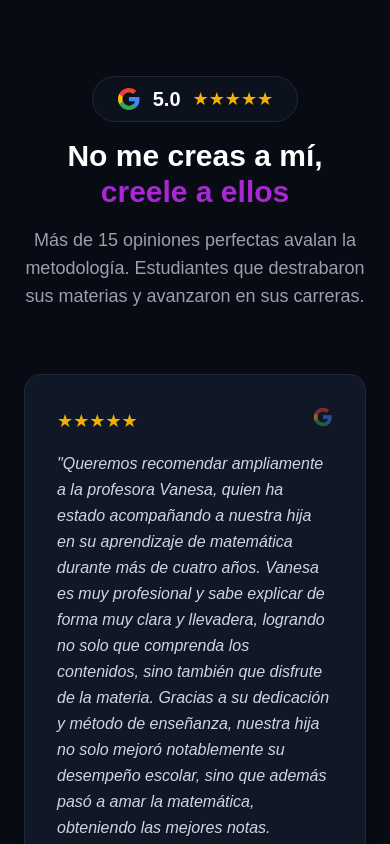
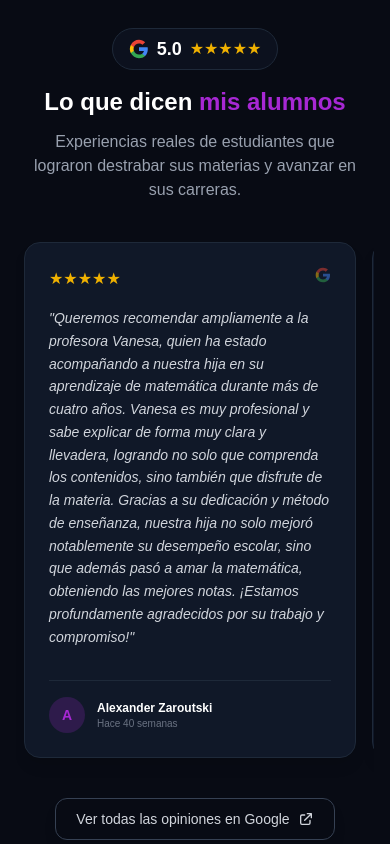
Before and after one commit to Vane-SDev/Infinitamente-Website, a Next.js app: page / in a window 390 px wide. Shown: the part 2880-3724 px from the top of the page. Built offline with nearby package versions, Linux system fonts and the light colour scheme; no server answers.

Commit message:
correcion responsive

```diff
--- a/src/app/globals.css
+++ b/src/app/globals.css
@@ -58,3 +58,11 @@ body {
   color: var(--foreground);
   font-family: Arial, Helvetica, sans-serif;
 }
+
+.hide-scrollbar::-webkit-scrollbar {
+  display: none;
+}
+.hide-scrollbar {
+  -ms-overflow-style: none;
+  scrollbar-width: none;
+}
--- a/src/app/layout.js
+++ b/src/app/layout.js
@@ -22,7 +22,7 @@ export const metadata = {
   ],
   // Etiquetas para WhatsApp/LinkedIn/Twitter
   openGraph: {
-    title: "Dominá la Matemática, Física y Programación | Infinitamente STEM",
+    title: "Dominá la Matemática, Física y Programación | Infinitamente Matemático",
     description:
       "Clases online personalizadas con docente experimentada. Aprobá entendiendo.",
     url: "https://infinitamentematematico.com",
@@ -42,12 +42,12 @@ const schemaMarkup = {
   url: "https://infinitamentematematico.com",
   telephone: "+5492643171733",
   priceRange: "$$",
-  // Eliminamos address y geo. Agregamos alcance digital:
+
   areaServed: {
     "@type": "GeoCircle",
     description: "Hispanoamérica y estudiantes de habla hispana a nivel global",
   },
-  availableLanguage: "es", // Le decimos a Google tu idioma nativo de enseñanza
+  availableLanguage: "es",
   openingHoursSpecification: {
     "@type": "OpeningHoursSpecification",
     dayOfWeek: ["Monday", "Tuesday", "Wednesday", "Thursday", "Friday"],
@@ -55,7 +55,7 @@ const schemaMarkup = {
     closes: "20:00",
   },
   sameAs: ["https://g.page/r/CQOh2Z-tmLQREAE"],
-  // (Aggregate Rating) - Actualizado a tus 15 reseñas reales
+  // (Aggregate Rating)
   aggregateRating: {
     "@type": "AggregateRating",
     ratingValue: "5.0",
--- a/src/app/page.js
+++ b/src/app/page.js
@@ -1,5 +1,5 @@
 import Servicios from "../components/Servicios";
-import Resenas from "../components/Resenas"; // Nuevo componente de prueba social
+import Resenas from "../components/Resenas";
 import Reserva from "../components/Reserva";
 import Faq from "../components/Faq";
 import Footer from "../components/Footer";
@@ -8,7 +8,7 @@ import MathParticles from "../components/Mathparticles";
 export default function Home() {
   return (
     <>
-      {/* El MAIN ahora envuelve todo el contenido de la página */}
+
       <main className="w-full flex flex-col">
         {/* SECCIÓN HERO */}
         <section className="relative min-h-screen bg-brand-dark text-white font-sans flex flex-col items-center justify-center p-6 sm:p-12 overflow-hidden z-0">
@@ -52,12 +52,10 @@ export default function Home() {
           </div>
         </section>
 
-        {/* RESTO DE LAS SECCIONES */}
         <div id="servicios">
           <Servicios />
         </div>
 
-        {/* Prueba Social ANTES de pedir la reserva */}
         <Resenas />
 
         <div id="reserva">
--- a/src/components/Faq.js
+++ b/src/components/Faq.js
@@ -23,13 +23,28 @@ export default function Faq() {
     {
       pregunta: "¿Qué plataforma usamos para las clases online?",
       respuesta:
-        "Las sesiones se dan por Google Meet (o Zoom). Uso una pizarra digital interactiva para que puedas ver la resolución de los problemas matemáticos en tiempo real, paso a paso.",
+        "Las sesiones se dan por Google Meet. Uso una pizarra digital interactiva para que puedas participar como en una clases presencial, ver la resolución de los problemas matemáticos en tiempo real, paso a paso.",
     },
     {
       pregunta:
         "¿Dan preparación para exámenes de ingreso o preuniversitarios?",
       respuesta:
-        "Sí. Hacemos entrenamiento intensivo enfocado en los temarios específicos de cada instituto, resolviendo modelos de exámenes de años anteriores para asegurar el nivel necesario.",
+        "Sí. Hacemos entrenamiento intensivo enfocado en los temarios específicos de cada instituto, resolviendo modelos de exámenes para asegurar el nivel necesario.",
+    },
+    {
+      pregunta: "¿Puedo tomar una clase de prueba antes de decidirme?",
+      respuesta:
+        "Sí, ofrezco una clase de prueba gratuita de 20 minutos para que puedas conocer mi metodología y resolver cualquier duda antes de reservar una clase normal.",
+    },
+    {
+      pregunta: "¿Qué diferencia hay entre las clases individuales y grupales?",
+      respuesta:
+        "Las clases individuales se adaptan 100% a tus necesidades y ritmo, mientras que las grupales fomentan el aprendizaje colaborativo y la resolución de dudas comunes entre compañeros.",
+    },
+    {
+      pregunta: "¿Cómo puedo reservar una clase o paquete de clases?",
+      respuesta:
+        "Es muy fácil. Solo tenés que hacer clic en el botón de WhatsApp que aparece en la esquina inferior derecha de la web, enviarme un mensaje y coordinamos el día y horario que mejor te convenga.",
     },
   ];
 
--- a/src/components/Resenas.js
+++ b/src/components/Resenas.js
@@ -1,17 +1,16 @@
 "use client";
-// Importamos la "base de datos" estática
 import { opinionesGMB } from "../data/resenasGoogle";
 
 export default function Resenas() {
   return (
-    <section className="py-24 bg-[#080b14] px-6 border-y border-gray-800">
-      <div className="max-w-6xl mx-auto">
+    // Redujimos el padding vertical en mobile (py-12) y lo dejamos grande en PC (md:py-24)
+    <section className="py-12 md:py-24 bg-[#080b14] border-y border-gray-800 overflow-hidden w-full relative">
+      <div className="max-w-6xl mx-auto px-4 sm:px-6">
         {/* Encabezado */}
-        <div className="text-center mb-16 flex flex-col items-center">
-          <div className="flex items-center justify-center gap-3 mb-4 bg-gray-900/50 py-2 px-6 rounded-full border border-gray-800">
-            {/* Logo SVG de Google */}
+        <div className="text-center mb-10 md:mb-16 flex flex-col items-center">
+          <div className="flex items-center justify-center gap-2 mb-4 bg-gray-900/50 py-1.5 px-4 md:py-2 md:px-6 rounded-full border border-gray-800">
             <svg
-              className="w-6 h-6"
+              className="w-5 h-5 md:w-6 md:h-6"
               viewBox="0 0 24 24"
               xmlns="http://www.w3.org/2000/svg"
             >
@@ -32,34 +31,38 @@ export default function Resenas() {
                 fill="#EA4335"
               />
             </svg>
-            <span className="text-xl font-bold text-white">5.0</span>
-            <div className="flex text-yellow-500 text-lg">★★★★★</div>
+            <span className="text-lg md:text-xl font-bold text-white">5.0</span>
+            <div className="flex text-yellow-500 text-base md:text-lg">
+              ★★★★★
+            </div>
           </div>
 
-          <h2 className="text-3xl font-bold text-white mb-4">
-            No me creas a mí,{" "}
-            <span className="text-brand-primary">creele a ellos</span>
+          <h2 className="text-2xl md:text-3xl font-bold text-white mb-3">
+            Lo que dicen{" "}
+            <span className="text-brand-primary">mis alumnos</span>
           </h2>
-          <p className="text-gray-400 text-lg max-w-2xl mx-auto">
-            Más de 15 opiniones perfectas avalan la metodología. Estudiantes que
-            destrabaron sus materias y avanzaron en sus carreras.
+          <p className="text-gray-400 text-base md:text-lg max-w-2xl mx-auto px-2">
+            Experiencias reales de estudiantes que lograron destrabar sus
+            materias y avanzar en sus carreras.
           </p>
         </div>
 
-        {/* Grilla de Reseñas */}
-        <div className="grid grid-cols-1 md:grid-cols-2 lg:grid-cols-3 gap-6">
+        {/* Carrusel en Mobile / Grilla en Desktop */}
+        {/* Agregamos pr-10 en mobile para que la última tarjeta no quede pegada al borde al scrollear */}
+        <div className="flex md:grid md:grid-cols-2 lg:grid-cols-3 gap-4 md:gap-6 overflow-x-auto md:overflow-visible snap-x snap-mandatory pb-8 md:pb-0 hide-scrollbar -mb-4 px-2 md:px-0 pr-10 md:pr-0">
           {opinionesGMB.map((opinion) => (
             <div
               key={opinion.id}
-              className="bg-gray-900 border border-gray-800 p-8 rounded-2xl shadow-lg hover:border-brand-primary/30 transition-all flex flex-col h-full"
+              // min-w-[85vw] está bien, el problema era el contenido interno
+              className="w-[85vw] sm:w-[65vw] md:w-full snap-center shrink-0 bg-gray-900 border border-gray-800 p-6 md:p-8 rounded-2xl shadow-lg flex flex-col h-auto relative overflow-hidden"
             >
+              {/* Estrellas y Logo */}
               <div className="flex justify-between items-start mb-4">
-                <div className="flex text-yellow-500 text-lg">
+                <div className="flex text-yellow-500 text-base md:text-lg">
                   {"★".repeat(opinion.estrellas)}
                 </div>
-                {/* Logo de Google en cada tarjeta */}
                 <svg
-                  className="w-5 h-5 opacity-50"
+                  className="w-4 h-4 md:w-5 md:h-5 opacity-50 shrink-0 ml-2"
                   viewBox="0 0 24 24"
                   xmlns="http://www.w3.org/2000/svg"
                 >
@@ -82,19 +85,22 @@ export default function Resenas() {
                 </svg>
               </div>
 
-              <p className="text-gray-300 leading-relaxed italic mb-8 grow">
+              <p className="text-gray-300 text-sm md:text-base leading-relaxed italic mb-8 grow break-word whitespace-normal w-full">
                 &quot;{opinion.texto}&quot;
               </p>
 
-              <div className="flex items-center gap-3 border-t border-gray-800 pt-4 mt-auto">
-                <div className="w-10 h-10 rounded-full bg-brand-primary/20 flex items-center justify-center text-brand-primary font-bold text-lg shrink-0">
+              {/* Autor y Fecha */}
+              <div className="flex items-center gap-3 border-t border-gray-800 pt-4 mt-auto shrink-0 w-full">
+                <div className="w-9 h-9 md:w-10 md:h-10 rounded-full bg-brand-primary/20 flex items-center justify-center text-brand-primary font-bold text-sm md:text-lg shrink-0">
                   {opinion.nombre.charAt(0)}
                 </div>
-                <div>
-                  <p className="text-white font-semibold text-sm line-clamp-1">
+                <div className="overflow-hidden grow">
+                  <p className="text-white font-semibold text-xs md:text-sm truncate w-full">
                     {opinion.nombre}
                   </p>
-                  <p className="text-gray-500 text-xs">{opinion.fecha}</p>
+                  <p className="text-gray-500 text-[10px] md:text-xs truncate">
+                    {opinion.fecha}
+                  </p>
                 </div>
               </div>
             </div>
@@ -102,21 +108,19 @@ export default function Resenas() {
         </div>
 
         {/* Botón de acción */}
-        <div className="text-center mt-12">
-
+        <div className="text-center mt-6 md:mt-12 relative z-10">
           <a
             href="https://g.page/r/CQOh2Z-tmLQREAE"
             target="_blank"
             rel="noopener noreferrer"
-            className="inline-flex items-center gap-2 border border-gray-700 text-gray-300 hover:bg-gray-800 hover:text-white font-medium py-3 px-6 rounded-xl transition-all"
+            className="inline-flex items-center gap-2 border border-gray-700 text-gray-300 hover:bg-gray-800 hover:text-white font-medium py-2.5 px-5 md:py-3 md:px-6 rounded-xl transition-all text-sm md:text-base shadow-lg"
           >
-            Ver las 15 opiniones en Google
+            Ver todas las opiniones en Google
             <svg
-              className="w-4 h-4"
+              className="w-4 h-4 shrink-0"
               fill="none"
               stroke="currentColor"
               viewBox="0 0 24 24"
-              xmlns="http://www.w3.org/2000/svg"
             >
               <path
                 strokeLinecap="round"
```
